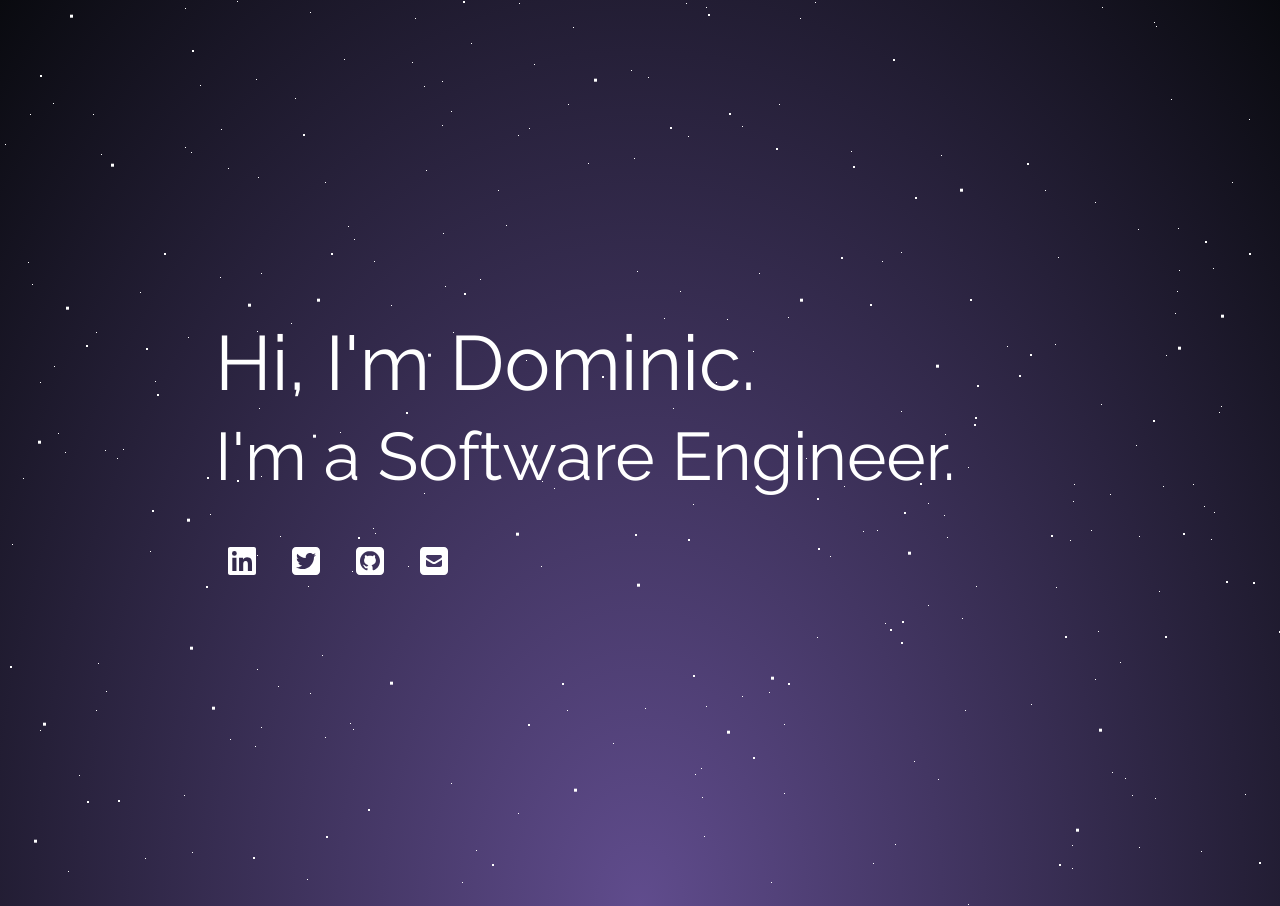
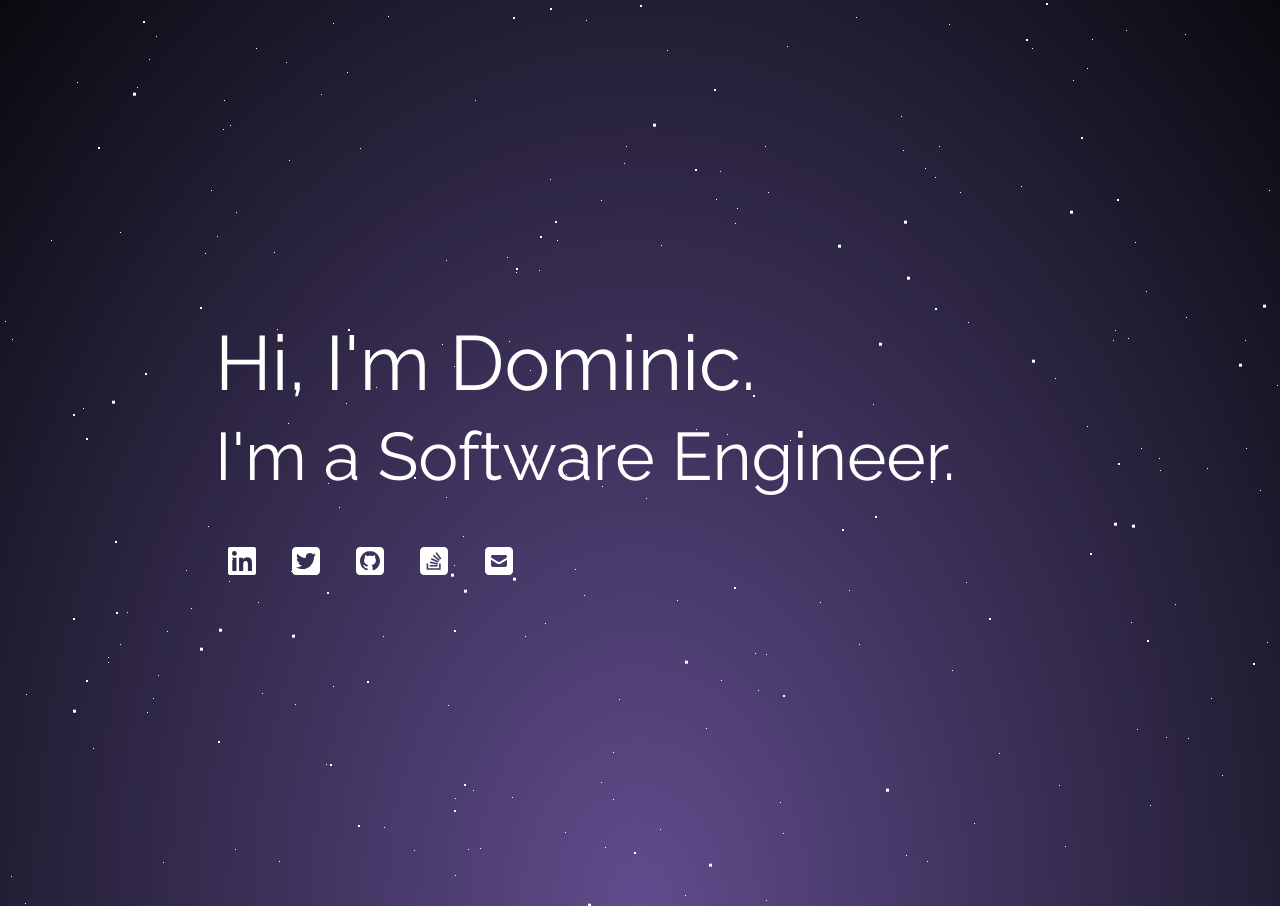
Before and after one commit to domtuazon/domtuazon.github.io, a Jekyll site: the page built from index.html, in a window 1280 px wide. Built offline with Jekyll 4.4.1, drawn with Linux system fonts in a browser that asks for light colours; nearby versions of some CDN libraries; library files that are not in the unit come from our copies.

Commit message:
Added stack-overflow link

```diff
--- a/index.html
+++ b/index.html
@@ -10,6 +10,7 @@ layout: landing
       <a target="_blank" href="https://www.linkedin.com/in/dominictuazon"><i class="fab fa-linkedin fa-2x"></i></a>
       <a target="_blank" href="https://twitter.com/DominicTuazon"><i class="fab fa-twitter-square fa-2x"></i></a>
       <a target="_blank" href="https://github.com/domtuazon"><i class="fab fa-github-square fa-2x"></i></a>
+      <a target="_blank" href="https://stackoverflow.com/users/2491948/dominic"><i class="fab fa-stack-overflow fa-2x" data-fa-mask="fas fa-square" data-fa-transform="shrink-6"></i></a>
       <a target="_blank" href="mailto:dominic.tuazon@gmail.com"><i class="fas fa-envelope-square fa-2x"></i></a>
     </p>
   </div>
```
